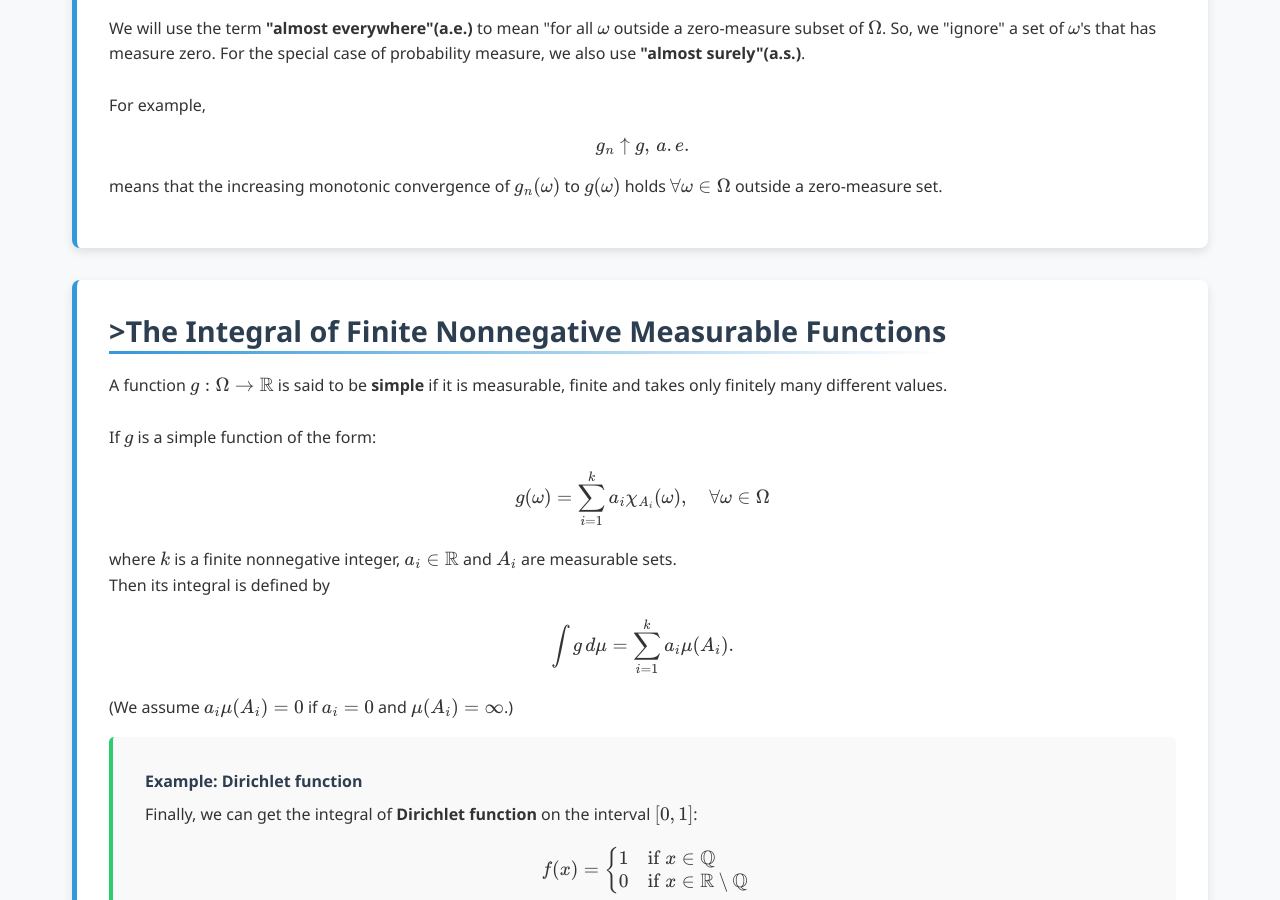
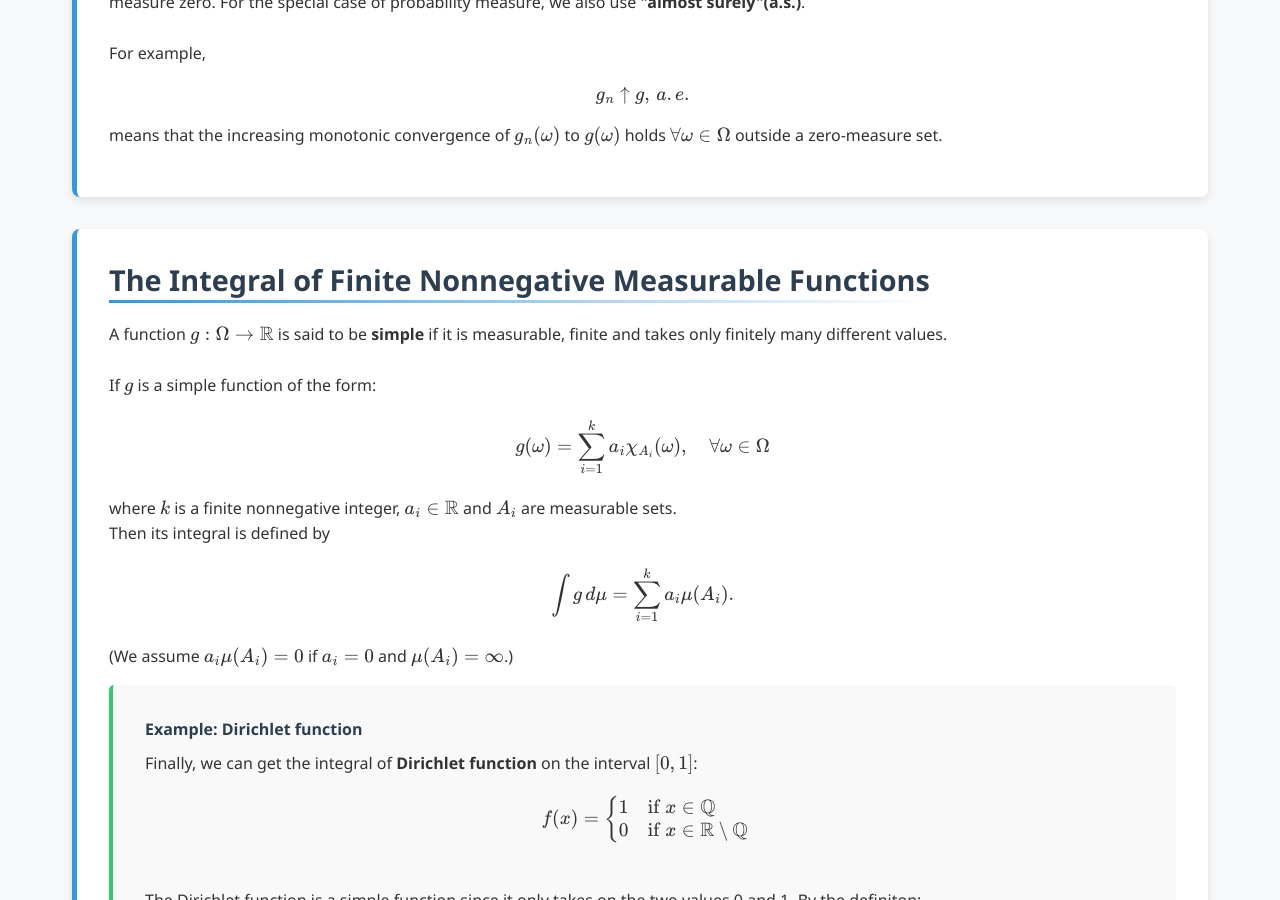
Before and after one commit to Yusukey01/yusukey01.github.io, a Jekyll site: the page built from Mathematics/Calculus/lebesgue.html, in a window 1280 px wide and 900 px high, scrolled down 1992 px. Built offline with Jekyll 4.4.1, drawn with Linux system fonts in a browser that asks for light colours.

Commit message:
updated scripts

```diff
--- a/Mathematics/Calculus/lebesgue.html
+++ b/Mathematics/Calculus/lebesgue.html
@@ -42,7 +42,6 @@ description: Learn about integration of measurable functions.
             \[
             \int_{\Omega} X \, d\mathbb{P} = \mathbb{E }(X).
             \]
-            <br><br>
             If we define the measure space as \((\mathbb{R}, \mathcal{B}, \lambda)\) where \(\mathcal{B}\) is the Borel
             \(\sigma\)-algebra and \(\lambda\) is he Lebesgue measure, then the integral is a generalization of the usual integral
             encountered in calculus:
@@ -86,7 +85,7 @@ description: Learn about integration of measurable functions.
             </section>
 
             <section id="fnm" class="section-content">
-            <h2>>The Integral of Finite Nonnegative Measurable Functions</h2>
+            <h2>The Integral of Finite Nonnegative Measurable Functions</h2>
             <p>
             A function \(g: \Omega \to \mathbb{R}\) is said to be <strong>simple</strong> if it
             is measurable, finite and takes only finitely many different values.
```
